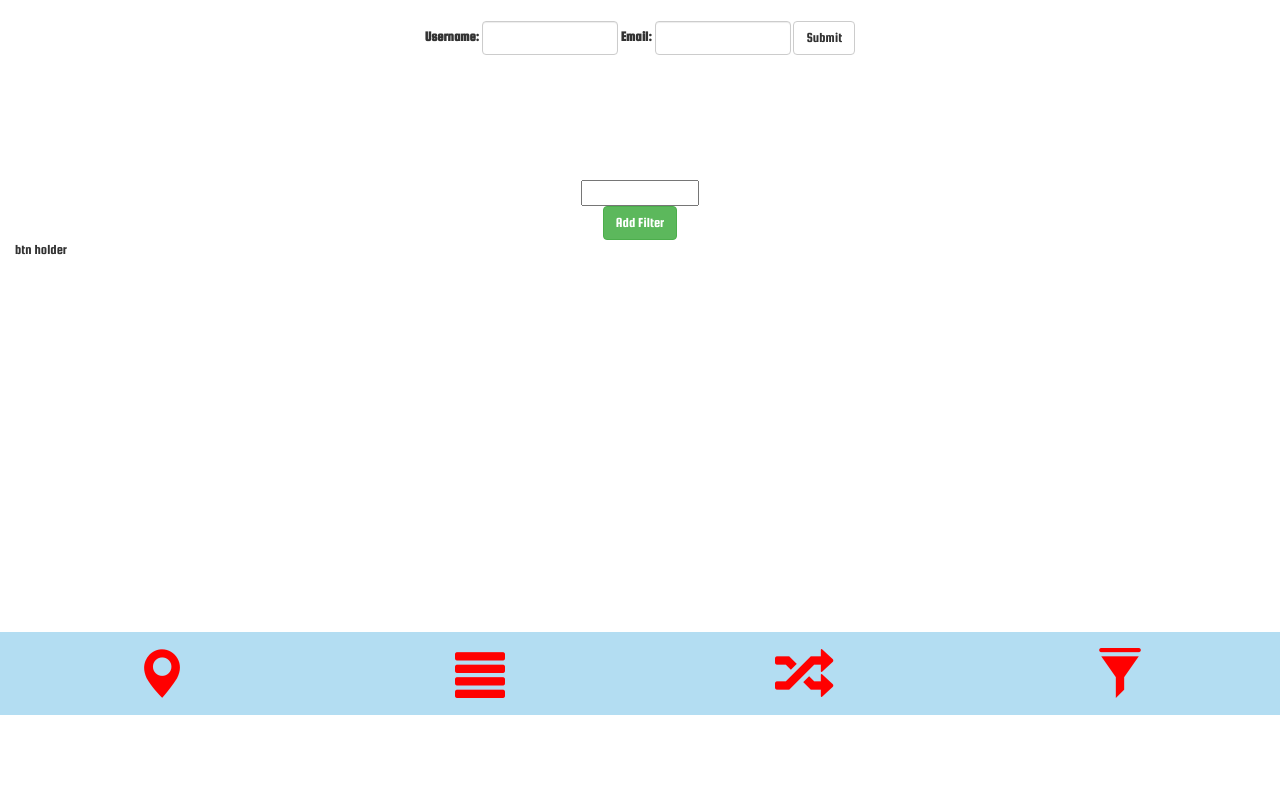
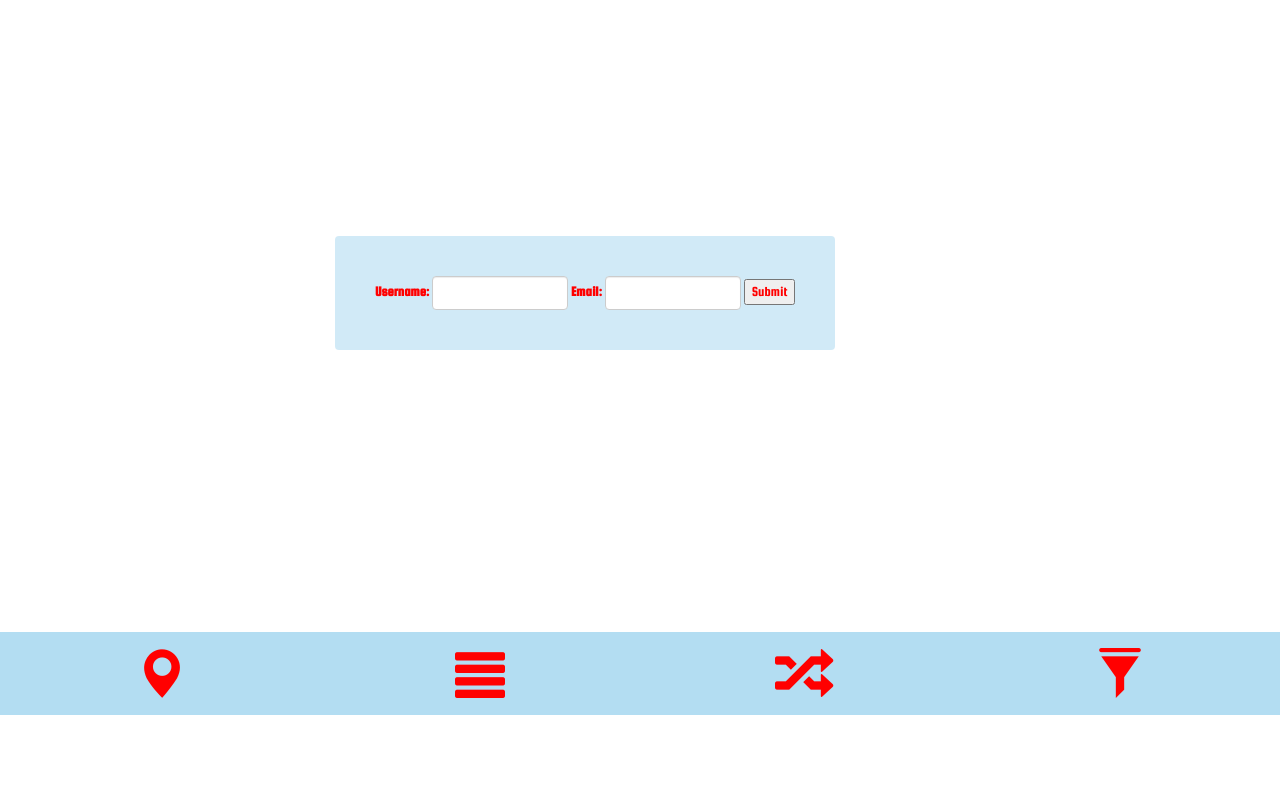
Before and after one commit to johngorm/beCHI-1, a PHP site: page / in a window 1280 px wide. Shown: the part 85-886 px from the top of the page. After the commit the page ends 800 px from the top, so only its background shows below. Run offline with PHP 8.4, Linux system fonts and the light colour scheme; some libraries are stand-ins or nearby versions.

Commit message:
update form buttons added

```diff
--- a/assets/css/style.css
+++ b/assets/css/style.css
@@ -48,6 +39,10 @@ body {
     display: block;
 }
 
+.topic-inputRow {
+    margin-right: 5px;
+}
+
 /*Neighborhood Buttons*/
 .neighborhood {
     margin: 5px;
@@ -65,8 +99,45 @@ body {
     border-radius: 0px;
 }
 
+#filterRow {
+    margin-right: -5px;
+    padding-bottom: 10px;
+    background-color: rgba(0,0,0,0);
+}
+
+.form-inline {
+    margin-top: 320px;
+    padding-top: 20px;
+    position: fixed;
+    background-color: rgba(179, 221, 242, .6);
+    padding: 40px;
+    z-index: 99;
+    border-radius: 4px;
+    color:#f00;
+
+}
+
+
+
+#filters {
+    background-color: rgba(0,0,0,0);
+}
+
+.filter:hover {
+    color: #f00;
+    background-color: #b3ddf2;
+    border-color: #204d74;
+    border-radius: 4px;
+}
+
 .neighborhood:hover {
     border-radius: 4px;
+
+}
+
+.filter:hover {
+    border-radius: 4px;
+
 
 }
 
@@ -176,10 +237,8 @@ body {
 
 /*Results*/
 /**************************************************************/
-form {
-    margin-top: 85px;
-    padding-top:20px;
-}
+
+
 
 /*Results*/
 /**************************************************************/
@@ -188,6 +247,9 @@ form {
     padding: 0;
 }
 
+#results {
+    margin-top: 110px;
+}
 
 
 footer {
--- a/assets/javascript/dropdown.js
+++ b/assets/javascript/dropdown.js
@@ -81,77 +81,102 @@ var neighborhoodList = [
 var allFilters = [
 	"music",
 	"history",
-]
-    $("#add-topic").on("click", function(event) {
+	"interesting"
+];
+//     $("#add-topic").on("click", function(event) {
 
-    	if ($("#topic-input").val() !=="") {
+//     	if ($("#topic-input").val() !=="") {
 
-	        event.preventDefault();
-		    // This line grabs the input from the textbox
-		    var filter = $("#topic-input").val().trim();
+// 	        event.preventDefault();
+// 		    // This line grabs the input from the textbox
+// 		    var filter = $("#topic-input").val().trim();
 
-		    // Adding movie from the textbox to our array
-		    allFilters.push(filter);
-		    console.log(allFilters)
+// 		    // Adding movie from the textbox to our array
+// 		    allFilters.push(filter);
+// 		    console.log(allFilters)
 
-		    $("#topic-input").val("")
+// 		    $("#topic-input").val("")
 
- 		}
-    });
+//  		}
+//     });
 
 
-function createButtons (){
+// function createButtons (){
 
-    $("#btnHolder").empty();
+//     $("#btnHolder").empty();
 
-  	// Looping through the GIF topics
-  	for (var i=0; i<topics.length; i++) {
+//   	// Looping through the GIF topics
+//   	for (var i=0; i<topics.length; i++) {
 
-  		// Using jQuery to create a button for string in the "topics" array
-  		var $gifBtn = $('<button>');
-  		// Adding class "topic" to each button
-  		$gifBtn.attr("class", "topic btn btn-primary");
-  		// Adding attribute to distinguish one button from another
-  		$gifBtn.attr("topic-name", topics[i])
-  		// Putting "topic[i]" text inside the generated button
-  		$gifBtn.text(topics[i])
-  		// Add the button to the page within the "btnHolder"
-  		$("#btnHolder").append($gifBtn);
+//   		// Using jQuery to create a button for string in the "topics" array
+//   		var $gifBtn = $('<button>');
+//   		// Adding class "topic" to each button
+//   		$gifBtn.attr("class", "topic btn btn-primary");
+//   		// Adding attribute to distinguish one button from another
+//   		$gifBtn.attr("topic-name", topics[i])
+//   		// Putting "topic[i]" text inside the generated button
+//   		$gifBtn.text(topics[i])
+//   		// Add the button to the page within the "btnHolder"
+//   		$("#btnHolder").append($gifBtn);
 
-  		// Debugging
-  		console.log($gifBtn, "gif button");
+//   		// Debugging
+//   		console.log($gifBtn, "gif button");
 
-  	};
-  };
+//   	};
+//   };
 
 
 
 for (i=0; i<neighborhoodList.length; i++) {
 	var neighName = $("<button>");
-	neighName.attr("href", "#");
 	neighName.attr("value", neighborhoodList[i])
 	neighName.attr("class", "neighborhood btn btn-primary")
 	neighName.prepend(neighborhoodList[i]);
 
 	$("#neighborhoods").append(neighName);
+
+	console.log("neighName button", neighName)
+}
+
+for (j=0; j<allFilters.length; j++) {
+	var filter = $("<button>");
+	filter.attr("value", allFilters[j])
+	filter.attr("class", "filter btn btn-primary")
+	filter.prepend(allFilters[j]);
+
+	$("#filterList").append(filter);
+	console.log("filter button", filter)
 }
 
 
-function dropdownList(){
+// function dropdownList(){
+
+// 	document.getElementById("neighborhoods").classList.toggle("show")
+// };
+
+$("#neighId").on('click', function() {
 
 	document.getElementById("neighborhoods").classList.toggle("show")
-};
+	console.log("neighhere")
+})
 
-window.onclick = function(event) {
-	if (!event.target.matches('.dropbtn')) {
-		var dropdowns = document.getElementsByClassName("neigh-list");
-		var i;
-		for (i=0; i<neighborhoods.length; i++) {
-			var openDropdown = neighborhoods[i];
-			if (openDropdown.classList.contains('show')) {
-				openDropdown.classList.remove('show');
+$("#filter").on('click', function() {
 
-			}
-		}
-	}
-}
+	document.getElementById("filters").classList.toggle("show")
+	console.log("filterhere")
+
+})
+
+	// window.onclick = function(event) {
+	// 	if (!event.target.matches('.dropbtn')) {
+	// 		var dropdowns = document.getElementsByClassName("neigh-list");
+	// 		var i;
+	// 		for (i=0; i<neighborhoods.length; i++) {
+	// 			var openDropdown = neighborhoods[i];
+	// 			if (openDropdown.classList.contains('show')) {
+	// 				openDropdown.classList.remove('show');
+
+	// 			}
+	// 		}
+	// 	}
+	// }
--- a/index.html
+++ b/index.html
@@ -16,8 +16,6 @@
 
 </head>
 <body>
-
-
 
   <div class="container-fluid">
 
@@ -41,7 +39,7 @@
 
     <!-- Form -->
     <div class="row">
-      <div class="col-lg-12 col-md-12 col-xs-12">
+      <div class="col-lg-6 col-lg-offset-3 col-md-6 col-md-offset-3 col-xs-6 col-xs-offset-3">
         <form class="form-inline text-center" >
            <div class="form-group">
             <label for="userName">Username:</label>
@@ -51,27 +49,15 @@
             <label for="email">Email:</label>
             <input type="email"  class="form-control" id="email" required>
           </div>
-          <button type="submit" class="btn btn-default" onclick='firebaseAdd()'>Submit</button>
+          <button class="submit" type="submit" class="btn btn-default" onclick='firebaseAdd()'>Submit</button>
         </form>
       </div>
     </div>
 
-    <div class="row text-center topic-inputRow">
-    <form id="btnGen" onsubmit="return false">
-        <label for="topic-input"></label>
-        <br>
-        <input type="text" id="topic-input" autocomplete="off" required><br>
-
-        <!-- Button triggers new movie to be added -->
-        <input id="add-topic" type="submit" value="Add Filter" class="text-center btn btn-success">
-      </form>
-  </div>
-
-  <div id="#btnHolder">btn holder</div>
     <!-- Results -->
     <div class="row">
        <div class="col-lg-12 col-md-12 col-xs-12">
-        <div id="results" class="col-md-offset-1">
+        <div id="results">
           <div id="google-map" class="API-div col-md-5 col-xs-5"></div>
           <div id="search-container" class="API-div col-md-5 col-xs-5"></div>
         </div>
@@ -89,12 +75,28 @@
         <footer>
 
           <div id="neighborhoods" class="col-lg-12 col-md-12 col-xs-12 neigh-list" hidden></div>
+
+          <div id="filters" class="col-lg-12 col-md-12 col-xs-12 filter-list" hidden>
+            <div class="row text-right topic-inputRow">
+              <form id="filterRow" onsubmit="return false">
+                <label for="topic-input"></label>
+                <input type="text" id="topic-input" class="filter" autocomplete="off" required>
+
+                <!-- Button triggers new movie to be added -->
+                <input id="add-topic" type="submit" value="Add Filter" class="text-center btn btn-success">
+              </form>
+            </div>
+            <div id="filterList"></div>
+          </div>
+
+
+
           <div class="col-lg-3 col-md-3 col-xs-3">
             <div id="myLocation" class="btn btn-primary text-center glyphicon glyphicon-map-marker glyph"></div>
           </div>
 
           <div class="col-lg-3 col-md-3 col-xs-3">
-            <div onclick="dropdownList()" class="dropbtn btn btn-primary dropup text-center glyph glyphicon glyphicon-align-justify">
+            <div id="neighId" class="dropbtn btn btn-primary dropup text-center glyph glyphicon glyphicon-align-justify">
             </div>
           </div>
 
@@ -103,7 +105,7 @@
           </div>
 
           <div class="col-lg-3 col-md-3 col-xs-3">
-              <div class="btn btn-primary text-center glyphicon glyphicon-filter glyph"></div>
+              <div id="filter" class="dropbtn btn btn-primary dropup text-center glyphicon glyphicon-filter glyph"></div>
              <!--  <button class="test">test</button> -->
           </div>
 
```
Also changed, not shown: other parts of assets/css/style.css (+40 -20 lines), assets/javascript/search.js (+41 -4 lines).
